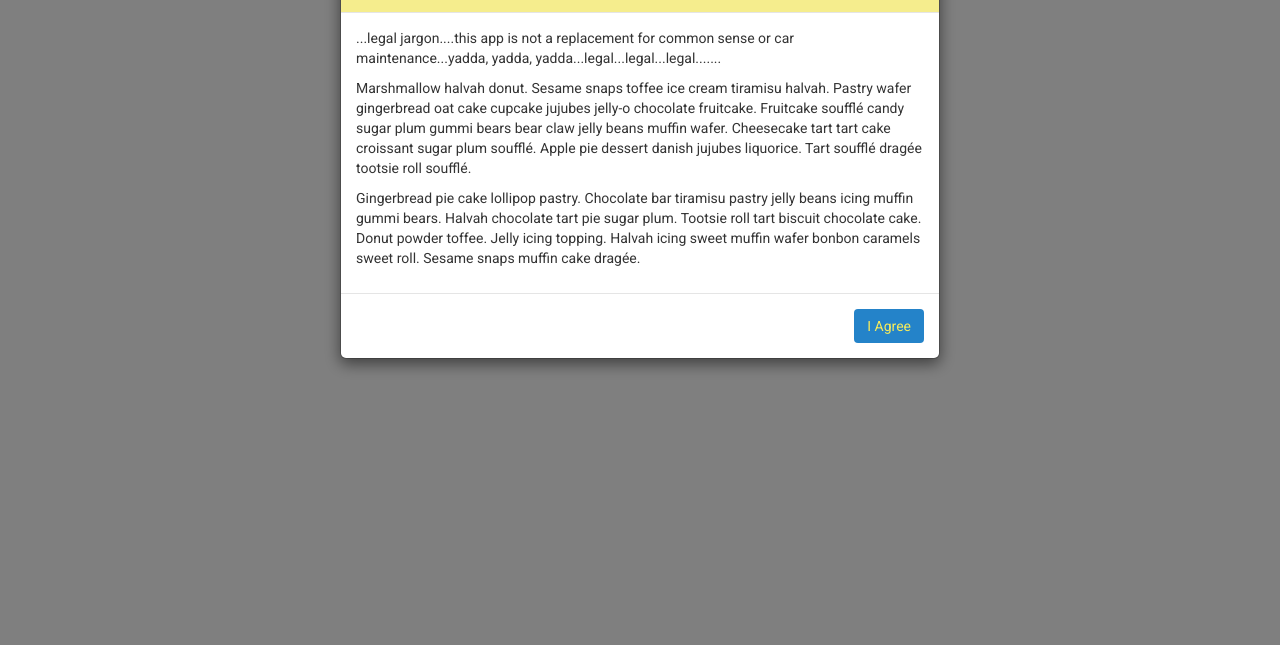
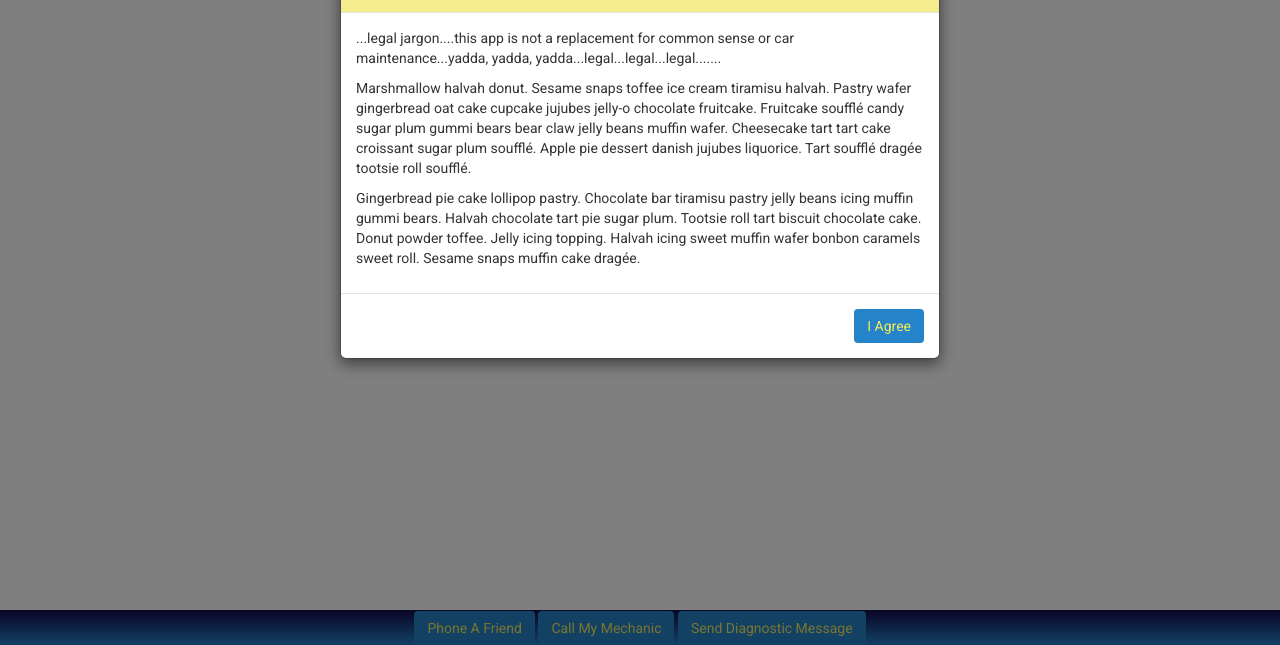
Before and after one commit to CheckEngine/check_engine_app, a website: page views/index.html in a window 1280 px wide. Shown: the part 155-800 px from the top of the page. Drawn offline with nearby package versions, Linux system fonts and the light colour scheme; files that its build step writes are made by us from their sources; files whose address does not match are found by name.

Commit message:
fixed footer to bottom

```diff
--- a/public/stylesheets/master.css
+++ b/public/stylesheets/master.css
@@ -10,6 +10,9 @@ Red text #F30A0A
 Yellow text #ECB113
 Green text #0ADD0A*/
 
+html, body {
+  height: 100%;
+}
 body {
   font-family: "Roboto", sans-serif;
   background-color: white;
@@ -60,9 +63,13 @@ body {
 .results {
   /*display: none;*/
 }
-
+.wrapper {
+  min-height: 85%;
+  height: auto !important;
+  height: 100%;
+  margin: 0 auto -60px; // the bottom margin is the negative value of the footer's height
+}
 footer {
-  /*display: none;*/
   color: #F7EB5B;
   background: #130C50;
   background: -webkit-linear-gradient(#130C50, #2483C9);
@@ -71,6 +78,18 @@ footer {
   margin: 0;
   border-top: 1px solid #130c50;
 }
+.page-wrap {
+  min-height: 100%;
+  /* equal to footer height */
+  margin-bottom: -35px;
+}
+.page-wrap:after {
+  content: "";
+  display: block;
+}
+.site-footer, .page-wrap:after {
+  height: 35px;
+}
 /* -- MODAL -- */
 .modal {
   top: 10%;
--- a/views/index.html
+++ b/views/index.html
@@ -20,6 +20,7 @@
 </head>
 
 <body>
+    <div class="page-wrap">
         <div class="container-fluid">
             <div class="header row text-center">
                 <div id="top-left-col" class="col-xs-4">
@@ -46,6 +47,8 @@
 
         <div class="results text-center" id="appendToDom"></div>
 
+    </div>
+
     <div id="disclaimerModal" class="modal fade">
         <div class="modal-dialog" role="document">
             <div class="modal-content">
@@ -67,6 +70,8 @@
         </div>
     </div>
 
+    <div class=""></div>
+
     <footer class="results text-center">
         <button type="button" id="callFriend" class="btn">Phone A Friend</button>
         <button type="button" id="callMechanic" class="btn">Call My Mechanic</button>
```
Lines whose indentation alone changed are shown as unchanged.
